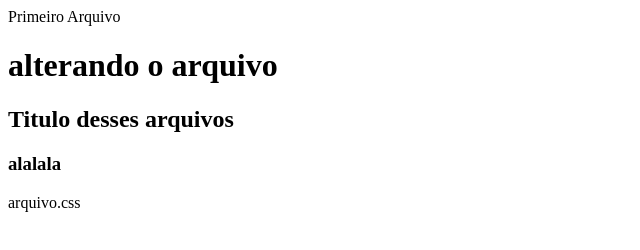
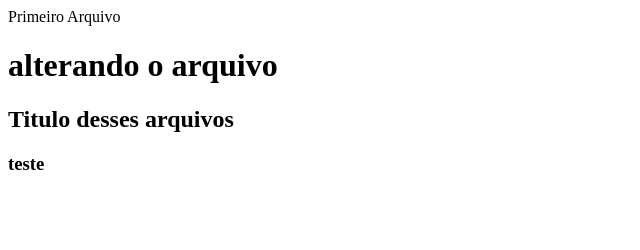
Before and after one commit to pedrohuser1006/bootcampDB1, a plain HTML site: page index.html in a window 1280 px wide. Shown: the whole page, without its empty margins (0-640 px from the left). Drawn offline with Linux system fonts and the light colour scheme.

Commit message:
Edit index.html

```diff
--- a/index.html
+++ b/index.html
@@ -3,8 +3,6 @@
         <div>Primeiro Arquivo</div>
         <h1>alterando o arquivo</h1>
         <h2>Titulo desses arquivos</h2>
-        <h3>alalala</h3>
-        </div>
+        <h3>teste</h3>
     </body>
-    <Link:css>arquivo.css</Link:css>
 </html>
```
